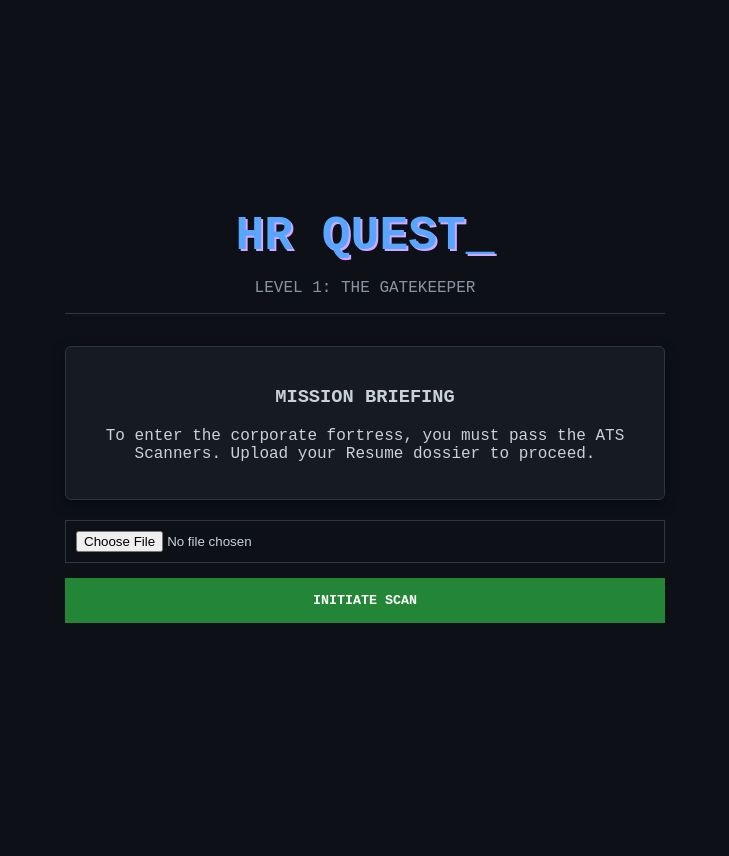
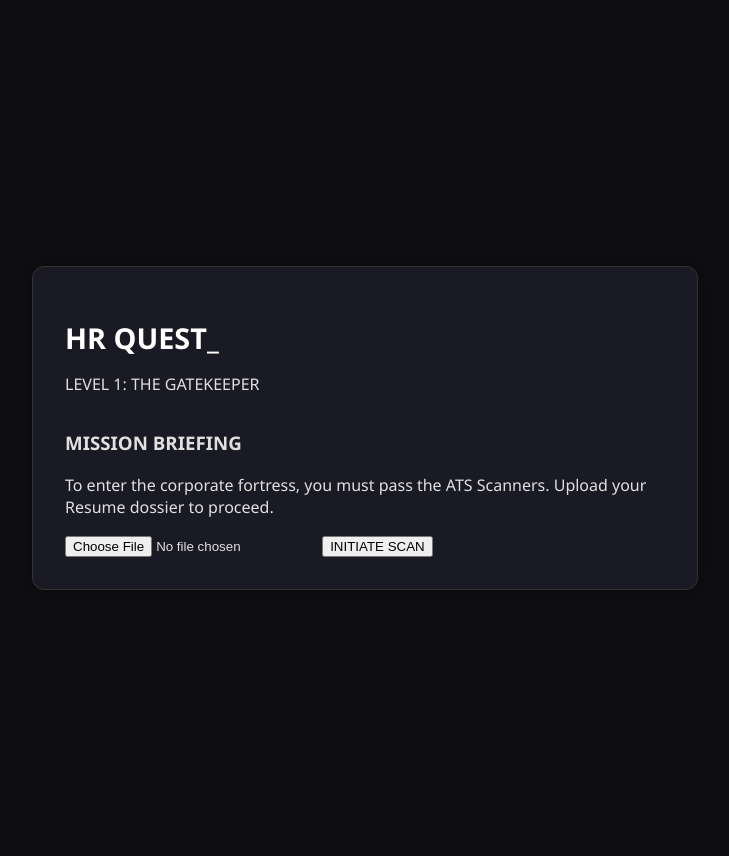
Before and after one commit to anshulmalik-bit/hr-quest, a Flask app: page / in a window 1280 px wide. Shown: the whole page, without its empty margins (275-1004 px from the left). Before the commit the page ends 623 px from the top, so only its background shows below. Run offline with Flask 3, Linux system fonts and the light colour scheme.

Commit message:
Update style.css

```diff
--- a/static/style.css
+++ b/static/style.css
@@ -1,107 +1,160 @@
-/* static/style.css */
+* RESET & FONTS */
+* { box-sizing: border-box; margin: 0; padding: 0; }
+
 body {
-    background-color: #0d1117;
-    color: #c9d1d9;
-    font-family: 'Courier New', monospace;
+    background-color: #0f0f13;
+    color: #e0e0e0;
+    font-family: 'Segoe UI', Tahoma, Geneva, Verdana, sans-serif;
+    /* CHANGED: Use min-height instead of height to allow scrolling on phones */
+    min-height: 100vh;
     display: flex;
     justify-content: center;
     align-items: center;
-    min-height: 100vh;
-    margin: 0;
+    padding: 20px 10px; /* Add padding so edges don't touch screen on mobile */
 }
 
+/* GAME CONTAINER */
 .main-container {
-    width: 90%;
-    max-width: 600px;
-    text-align: center;
+    width: 100%;
+    max-width: 600px; /* Keeps it looking nice on Desktop */
+    background: #1a1a24;
+    border: 1px solid #333;
+    border-radius: 12px;
+    padding: 2rem;
+    box-shadow: 0 0 20px rgba(0,0,0,0.5);
+    /* ADDED: specific mobile handling */
+    display: flex;
+    flex-direction: column;
 }
 
-/* Glitchy Title */
-.glitch-text {
-    font-size: 3rem;
-    font-weight: bold;
-    color: #58a6ff;
-    text-shadow: 2px 2px #d2a8ff;
-    margin-bottom: 0.5rem;
+/* HUD */
+.game-hud {
+    display: flex;
+    justify-content: space-between;
+    align-items: center;
+    margin-bottom: 2rem;
+    border-bottom: 1px solid #333;
+    padding-bottom: 10px;
+}
+.logo {
+    font-weight: 900;
+    font-size: 1.2rem;
+    letter-spacing: 2px;
+    color: #fff;
+}
+.beta-tag {
+    font-size: 0.7rem;
+    background: #ff0055;
+    padding: 2px 6px;
+    border-radius: 4px;
+    vertical-align: middle;
+    margin-left: 5px;
+}
+#player-xp { color: #00ff88; font-weight: bold; font-family: monospace; }
+
+/* CARD STYLES */
+.quest-card { text-align: center; width: 100%; }
+h1 { color: #fff; margin-bottom: 10px; font-size: 1.8rem; } /* Slightly smaller default */
+.quest-desc { color: #888; margin-bottom: 2rem; line-height: 1.5; }
+
+/* UPLOAD BUTTONS */
+.drop-zone {
+    border: 2px dashed #444;
+    padding: 2rem;
+    border-radius: 8px;
+    margin-bottom: 1.5rem;
+    transition: 0.3s;
+    width: 100%;
+}
+.drop-zone:hover { border-color: #00ff88; background: #1f1f2e; }
+
+.upload-btn {
+    background: #333;
+    color: #fff;
+    padding: 12px 20px; /* Larger touch target for fingers */
+    border-radius: 4px;
+    cursor: pointer;
+    display: inline-block;
+    width: 100%; /* Full width on mobile is easier to tap */
+    max-width: 300px;
+}
+.upload-btn:hover { background: #444; }
+#file-name {
+    display: block;
+    margin-top: 10px;
+    font-size: 0.9rem;
+    color: #666;
+    word-break: break-all; /* Prevents long filenames breaking layout */
 }
 
-.subtitle {
-    color: #8b949e;
-    margin-bottom: 2rem;
-    border-bottom: 1px solid #30363d;
-    padding-bottom: 1rem;
+.action-btn {
+    background: linear-gradient(45deg, #007bff, #00ff88);
+    border: none;
+    padding: 15px 30px;
+    color: #000;
+    font-weight: bold;
+    border-radius: 50px;
+    font-size: 1rem;
+    cursor: pointer;
+    opacity: 0.5;
+    transition: 0.3s;
+    width: 100%; /* Full width button on mobile */
+}
+.action-btn:not([disabled]) { opacity: 1; box-shadow: 0 0 15px #00ff88aa; }
+
+/* RESULTS CARD */
+.score-circle {
+    width: 100px; /* Slightly smaller for mobile */
+    height: 100px;
+    border-radius: 50%;
+    border: 5px solid #00ff88;
+    display: flex;
+    justify-content: center;
+    align-items: center;
+    font-size: 2rem;
+    font-weight: bold;
+    margin: 0 auto 1rem auto;
+    color: #00ff88;
+    box-shadow: 0 0 20px rgba(0,255,136, 0.2);
+}
+.archetype { color: #ff0055; font-size: 1.1rem; margin-bottom: 1rem; text-transform: uppercase; letter-spacing: 1px;}
+
+.boss-box {
+    background: #2a2a35;
+    border-left: 4px solid #ff0055;
+    padding: 15px;
+    margin-top: 20px;
+    text-align: left;
+    font-style: italic;
+    font-size: 0.95rem;
 }
 
-/* Cards */
-.briefing-card, .level-complete-card {
-    background-color: #161b22;
-    border: 1px solid #30363d;
-    border-radius: 6px;
-    padding: 20px;
-    margin-bottom: 20px;
-    box-shadow: 0 4px 12px rgba(0,0,0,0.5);
+/* UTILS */
+.hidden { display: none; }
+.loader { width: 100%; height: 4px; background: #333; margin: 20px 0; position: relative; overflow: hidden;}
+.scanner-line {
+    width: 30%; height: 100%; background: #00ff88;
+    position: absolute; animation: scan 1s infinite linear;
 }
+@keyframes scan { 0% { left: -30%; } 100% { left: 100%; } }
 
-/* Inputs & Buttons */
-.input-group {
-    display: flex;
-    flex-direction: column;
-    gap: 15px;
-    margin-top: 20px;
+/* --- MOBILE SPECIFIC ADJUSTMENTS --- */
+@media (max-width: 480px) {
+    .main-container {
+        padding: 1.2rem; /* Less padding on small screens */
+        border: none; /* Remove border on mobile for cleaner look */
+        box-shadow: none;
+        background: transparent;
+    }
+
+    body {
+        align-items: flex-start; /* Start from top, don't center vertically */
+        padding-top: 10px;
+    }
+
+    h1 { font-size: 1.5rem; }
+    .logo { font-size: 1rem; }
+
+    /* Stack flex items if needed (not needed for HUD, but good for stats) */
+    .stats-row { flex-direction: column; }
 }
-
-.file-input {
-    background: #0d1117;
-    color: #c9d1d9;
-    border: 1px solid #30363d;
-    padding: 10px;
-}
-
-.start-btn, .next-level-btn {
-    background-color: #238636;
-    color: white;
-    border: none;
-    padding: 15px;
-    font-family: inherit;
-    font-weight: bold;
-    cursor: pointer;
-    text-transform: uppercase;
-    transition: all 0.2s;
-}
-
-.start-btn:hover {
-    background-color: #2ea043;
-    transform: scale(1.02);
-}
-
-/* Stats & Results */
-.stats-container {
-    display: flex;
-    justify-content: space-around;
-    margin: 20px 0;
-    background: #0d1117;
-    padding: 15px;
-    border-radius: 5px;
-}
-
-.value {
-    font-size: 1.5rem;
-    font-weight: bold;
-}
-
-.boss-feedback {
-    font-style: italic;
-    color: #ff7b72;
-    margin: 15px 0;
-    border-left: 3px solid #ff7b72;
-    padding-left: 10px;
-}
-
-.blink {
-    animation: blinker 1.5s linear infinite;
-    color: #e3b341;
-}
-
-@keyframes blinker {
-    50% { opacity: 0; }
-}
```
